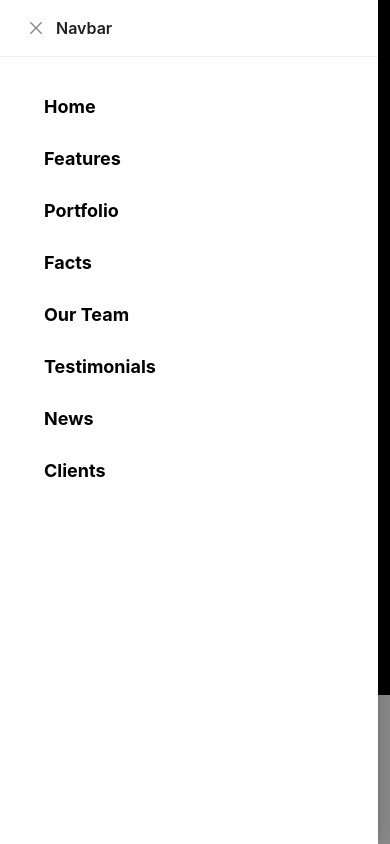
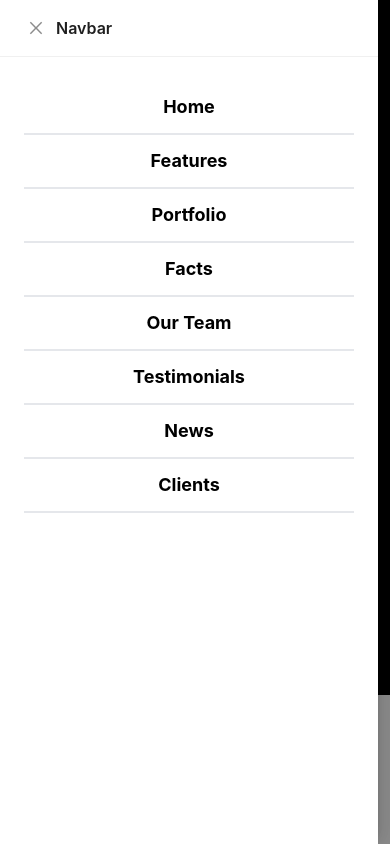
Before and after one commit to Muhammad-Afzal-75/umar-portfolio, a React (Vite) app: page / in a window 390 px wide. Both pictures are taken after a click on the button 28 px from the left and 24 px from the top of the page. Shown: the top 844 px of the page. Built offline with nearby package versions, Linux system fonts and the light colour scheme.

Commit message:
navbar-update

```diff
--- a/src/Components/Navbar/Navbar.jsx
+++ b/src/Components/Navbar/Navbar.jsx
@@ -56,19 +56,6 @@ const Navbar = () => {
         setOpen(false);
     };
 
-
-    useEffect(() => {
-        // const isDarkMode = localStorage.getItem('darkMode') === 'true';
-        // setTheme(isDarkMode);
-        // if (theme == false) {
-        //   document.documentElement.classList.remove('dark');
-        // } else {
-        //   document.documentElement.classList.add('dark');
-        // }
-    }, []);
-
-
-
     return (
         <>
             <Button type="primary" onClick={showDrawer} className='text-2xl mt-2 md:hidden'>
@@ -81,7 +68,7 @@ const Navbar = () => {
                 <div className='hidden md:block'>
                     {
                         NavItems.map((item) => {
-                            return <a href={item.section} className='text-white p-3 px-5 hover:text-red-600 font-bold text-lg  inline-block'> {item.title} </a>
+                            return <a href={item.section} className='sm:text-white text-black p-3 px-5 hover:text-red-600 font-bold text-lg  inline-block'> {item.title} </a>
                         })
                     }
                 </div>
@@ -89,11 +76,11 @@ const Navbar = () => {
             </div>
 
 
-            <Drawer title="Navbar" onClose={onClose} open={open} placement='left' >
+            <Drawer title="Navbar"  onClose={onClose} open={open} placement='left' className='dark:bg-black  bg-white' >
                 <div className=''>
                     {
                         NavItems.map((item) => {
-                            return <a href={item.section} className='text-black dark:text-white p-3 px-5 hover:text-red-600 font-bold text-lg block'> {item.title} </a>
+                            return <a href={item.section} className='text-black dark:text-white text-center border-b-2 p-3 px-5 hover:text-red-600 font-bold text-lg block'> {item.title} </a>
                         })
                     }
                 </div>
```
